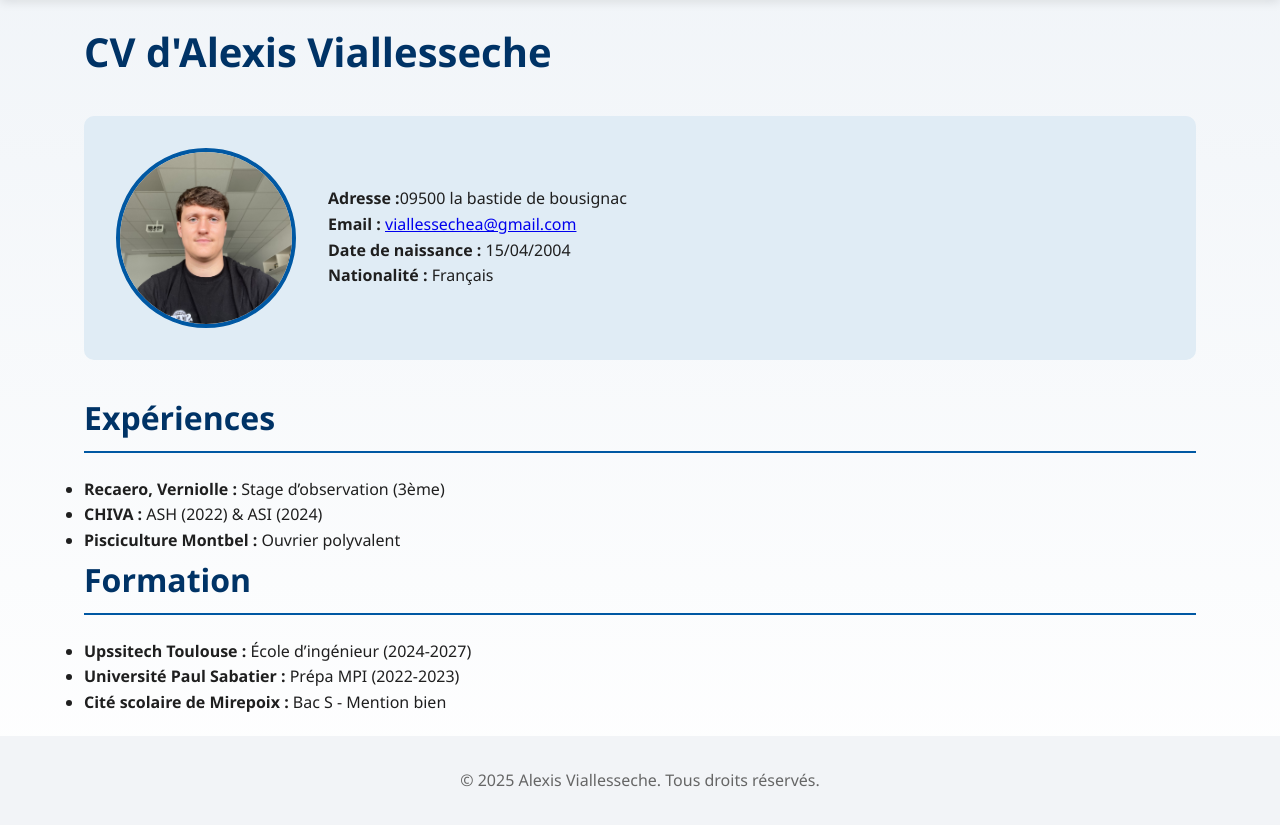
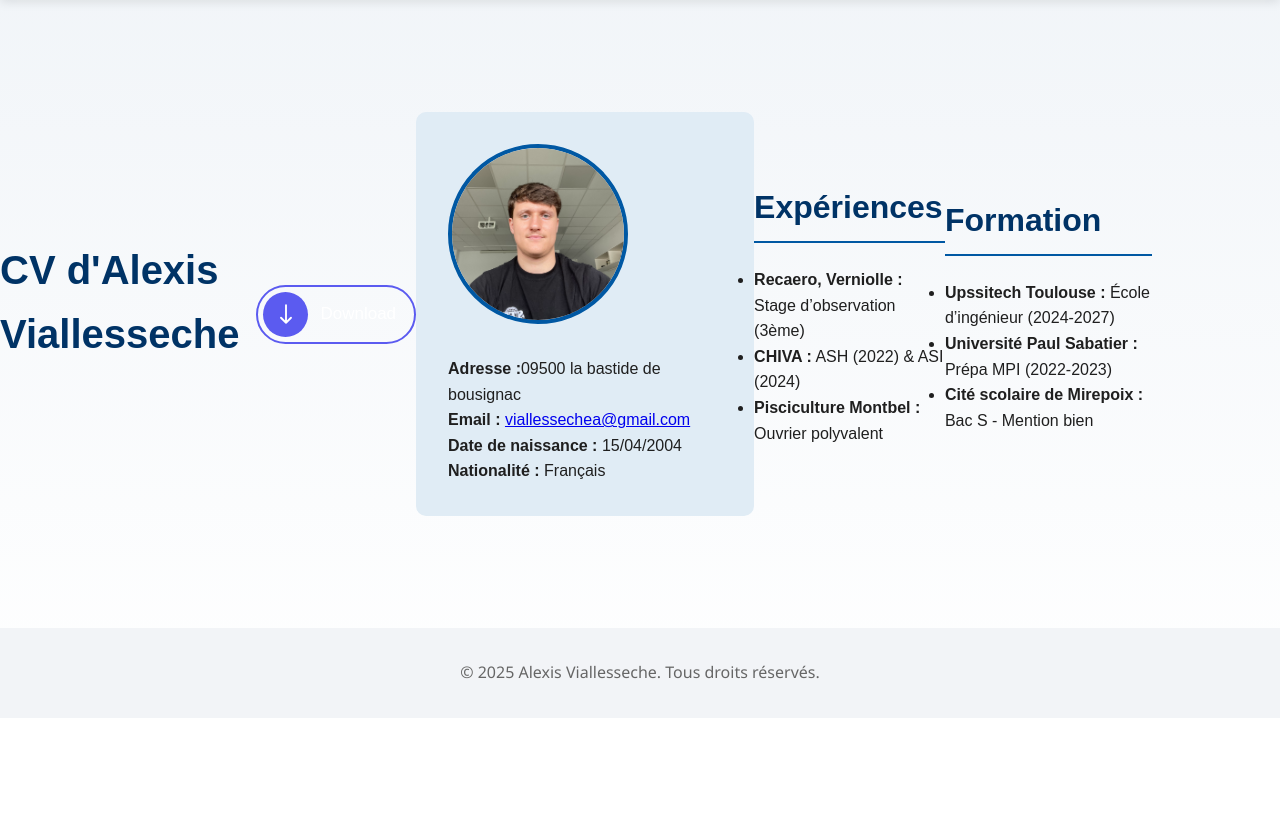
Before and after one commit to alexisvlsch/CV, a PHP site: page /cv.html in a window 1280 px wide. Shown: the part 82-907 px from the top of the page. After the commit the page ends 800 px from the top, so only its background shows below. Run offline with PHP 8.4, Linux system fonts and the light colour scheme.

Commit message:
ajout bouton download du pdf

```diff
--- a/cv.html
+++ b/cv.html
@@ -19,6 +19,22 @@
 
   <main class="container">
     <h1>CV d'Alexis Viallesseche</h1>
+
+    <div class="download-wrapper">
+      <div class="container">
+        <label class="label">
+          <input type="checkbox" class="input" onclick="downloadCV()" />
+          <span class="circle">
+            <svg class="icon" aria-hidden="true" xmlns="http://www.w3.org/2000/svg" fill="none" viewBox="0 0 24 24">
+              <path stroke="currentColor" stroke-linecap="round" stroke-linejoin="round" stroke-width="1.5" d="M12 19V5m0 14-4-4m4 4 4-4"></path>
+            </svg>
+            <div class="square"></div>
+          </span>
+          <p class="title">Download</p>
+          <p class="title">Open</p>
+        </label>
+      </div>
+    </div>
 
     <section class="profile">
       <img src="images/photoprofil.jpeg" alt="Photo de profil" width="200" height="200">
@@ -52,5 +68,20 @@
   <footer>
     &copy; 2025 Alexis Viallesseche. Tous droits réservés.
   </footer>
+
+  <script>
+    function downloadCV() {
+      // Créer un lien vers votre fichier PDF
+      const link = document.createElement('a');
+      link.href = 'documents/CV_Alexis_Viallesseche.pdf'; // Chemin vers votre fichier PDF
+      link.download = 'CV_Alexis_Viallesseche.pdf';
+
+      // Simuler un clic pour déclencher le téléchargement
+      document.body.appendChild(link);
+      link.click();
+      document.body.removeChild(link);
+    }
+  </script>
+
 </body>
 </html>
--- a/style.css
+++ b/style.css
@@ -278,3 +278,220 @@ footer {
   font-weight: bold;
   color: #003366;
 }
+
+/* Styles pour le bouton de téléchargement */
+.download-wrapper {
+  display: flex;
+  justify-content: center;
+  margin: 20px 0;
+}
+
+.container {
+  padding: 0;
+  margin: 0;
+  box-sizing: border-box;
+  font-family: Arial, Helvetica, sans-serif;
+  display: flex;
+  justify-content: center;
+  align-items: center;
+}
+
+.label {
+  background-color: transparent;
+  border: 2px solid rgb(91, 91, 240);
+  display: flex;
+  align-items: center;
+  border-radius: 50px;
+  width: 160px;
+  cursor: pointer;
+  transition: all 0.4s ease;
+  padding: 5px;
+  position: relative;
+}
+
+.label::before {
+  content: "";
+  position: absolute;
+  top: 0;
+  bottom: 0;
+  left: 0;
+  right: 0;
+  background-color: #fff;
+  width: 8px;
+  height: 8px;
+  transition: all 0.4s ease;
+  border-radius: 100%;
+  margin: auto;
+  opacity: 0;
+  visibility: hidden;
+}
+
+.label .input {
+  display: none;
+}
+
+.label .title {
+  font-size: 17px;
+  color: #fff;
+  transition: all 0.4s ease;
+  position: absolute;
+  right: 18px;
+  bottom: 14px;
+  text-align: center;
+}
+
+.label .title:last-child {
+  opacity: 0;
+  visibility: hidden;
+}
+
+.label .circle {
+  height: 45px;
+  width: 45px;
+  border-radius: 50%;
+  background-color: rgb(91, 91, 240);
+  display: flex;
+  justify-content: center;
+  align-items: center;
+  transition: all 0.4s ease;
+  position: relative;
+  box-shadow: 0 0 0 0 rgb(255, 255, 255);
+  overflow: hidden;
+}
+
+.label .circle .icon {
+  color: #fff;
+  width: 30px;
+  position: absolute;
+  top: 50%;
+  left: 50%;
+  transform: translate(-50%, -50%);
+  transition: all 0.4s ease;
+}
+
+.label .circle .square {
+  aspect-ratio: 1;
+  width: 15px;
+  border-radius: 2px;
+  background-color: #fff;
+  opacity: 0;
+  visibility: hidden;
+  position: absolute;
+  top: 50%;
+  left: 50%;
+  transform: translate(-50%, -50%);
+  transition: all 0.4s ease;
+}
+
+.label .circle::before {
+  content: "";
+  position: absolute;
+  left: 0;
+  top: 0;
+  background-color: #3333a8;
+  width: 100%;
+  height: 0;
+  transition: all 0.4s ease;
+}
+
+.label:has(.input:checked) {
+  width: 57px;
+  animation: installed 0.4s ease 3.5s forwards;
+}
+
+.label:has(.input:checked)::before {
+  animation: rotate 3s ease-in-out 0.4s forwards;
+}
+
+.label .input:checked + .circle {
+  animation:
+    pulse 1s forwards,
+    circleDelete 0.2s ease 3.5s forwards;
+  rotate: 180deg;
+}
+
+.label .input:checked + .circle::before {
+  animation: installing 3s ease-in-out forwards;
+}
+
+.label .input:checked + .circle .icon {
+  opacity: 0;
+  visibility: hidden;
+}
+
+.label .input:checked ~ .circle .square {
+  opacity: 1;
+  visibility: visible;
+}
+
+.label .input:checked ~ .title {
+  opacity: 0;
+  visibility: hidden;
+}
+
+.label .input:checked ~ .title:last-child {
+  animation: showInstalledMessage 0.4s ease 3.5s forwards;
+}
+
+@keyframes pulse {
+  0% {
+    scale: 0.95;
+    box-shadow: 0 0 0 0 rgba(255, 255, 255, 0.7);
+  }
+  70% {
+    scale: 1;
+    box-shadow: 0 0 0 16px rgba(255, 255, 255, 0);
+  }
+  100% {
+    scale: 0.95;
+    box-shadow: 0 0 0 0 rgba(255, 255, 255, 0);
+  }
+}
+
+@keyframes installing {
+  from {
+    height: 0;
+  }
+  to {
+    height: 100%;
+  }
+}
+
+@keyframes rotate {
+  0% {
+    transform: rotate(-90deg) translate(27px) rotate(0);
+    opacity: 1;
+    visibility: visible;
+  }
+  99% {
+    transform: rotate(270deg) translate(27px) rotate(270deg);
+    opacity: 1;
+    visibility: visible;
+  }
+  100% {
+    opacity: 0;
+    visibility: hidden;
+  }
+}
+
+@keyframes installed {
+  100% {
+    width: 150px;
+    border-color: rgb(35, 174, 35);
+  }
+}
+
+@keyframes circleDelete {
+  100% {
+    opacity: 0;
+    visibility: hidden;
+  }
+}
+
+@keyframes showInstalledMessage {
+  100% {
+    opacity: 1;
+    visibility: visible;
+    right: 56px;
+  }
+}
```
